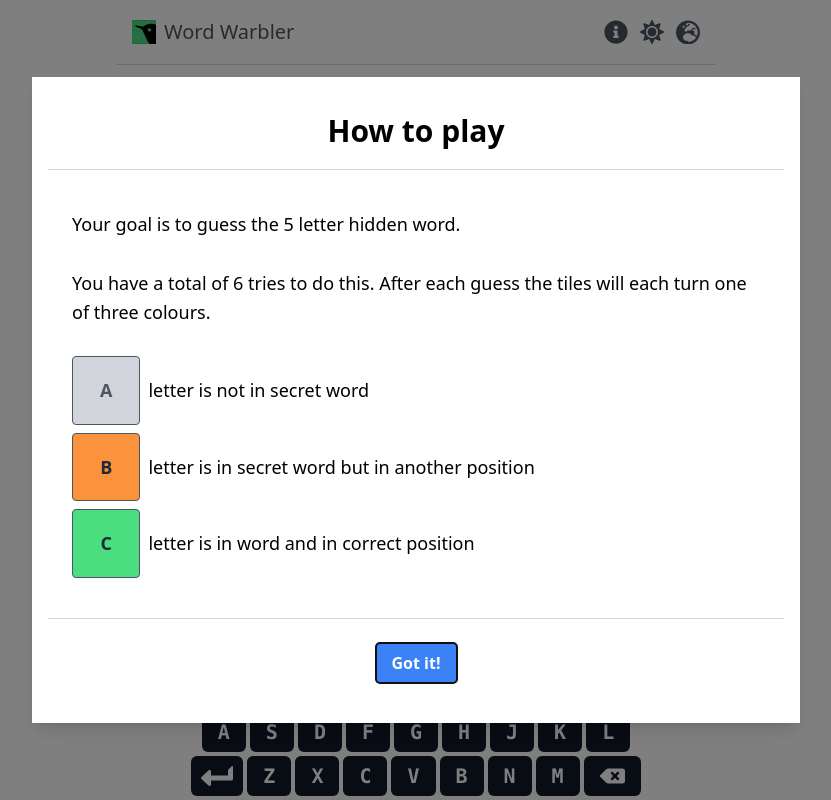
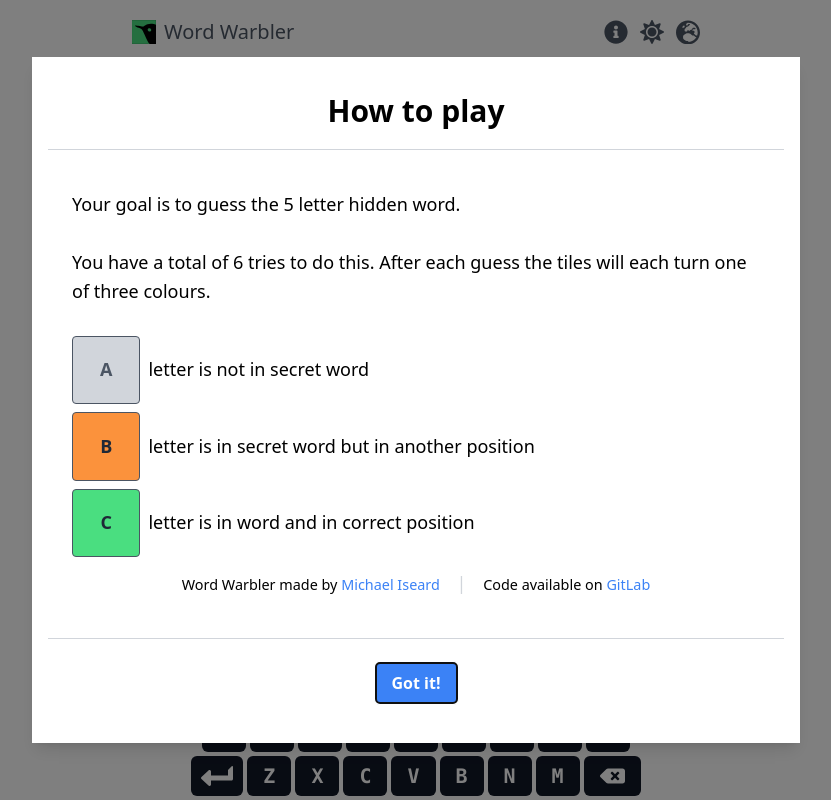
Before and after one commit to mikey242/word-warbler, a React (Create React App) app: page / in a window 1280 px wide. Shown: the whole page, without its empty margins (224-1055 px from the left). Built offline with nearby package versions, Linux system fonts and the light colour scheme.

Commit message:
Add credits and minor visual tweaks

```diff
--- a/src/App.css
+++ b/src/App.css
@@ -11,3 +11,7 @@
 .key:last-child {
   margin-right: 0;
 }
+
+a[href] {
+  @apply text-blue-500 dark:text-purple-700
+}
--- a/src/components/modals/HelpModal.jsx
+++ b/src/components/modals/HelpModal.jsx
@@ -41,6 +41,21 @@ function HelpModal({ handleClose, isOpen }) {
           </div>
           {t('letter is in word and in correct position')}
         </div>
+        <div className="text-center mt-3">
+          <small>
+            Word Warbler made by
+            {' '}
+            <a target="_blank" href="https://www.linkedin.com/in/michael-iseard/" rel="noreferrer">Michael Iseard</a>
+          </small>
+          {' '}
+          <span className="px-3 text-gray-300 dark:text-gray-600">|</span>
+          {' '}
+          <small>
+            Code available on
+            {' '}
+            <a target="_blank" href="https://gitlab.iseard.media/michael/word-game" rel="noreferrer">GitLab</a>
+          </small>
+        </div>
       </>
     </Modal>
   );
--- a/src/components/modals/Modal.jsx
+++ b/src/components/modals/Modal.jsx
@@ -20,7 +20,7 @@ function Modal({
           {/* content */}
           <div className="p-4 text-blueGray-500 dark:text-gray-300 border-0 shadow-lg relative flex flex-col w-full bg-white dark:bg-gray-900 outline-none focus:outline-none">
             {/* header */}
-            <div className="flex justify-center p-5 border-b border-solid border-gray-300 dark:border-gray-800 rounded-t">
+            <div className="flex justify-center p-5 border-b border-solid border-gray-300 dark:border-gray-600 rounded-t">
               <h3 className="text-3xl font-semibold">{header}</h3>
             </div>
             {/* body */}
@@ -29,7 +29,7 @@ function Modal({
             </div>
             {/* footer */}
             {buttonLabel && (
-              <div className="flex items-center justify-center p-6 border-t border-solid border-gray-300 dark:border-gray-800 rounded-b">
+              <div className="flex items-center justify-center p-6 border-t border-solid border-gray-300 dark:border-gray-600 rounded-b">
                 <Button
                   tabindex="0"
                   label={buttonLabel}
```
